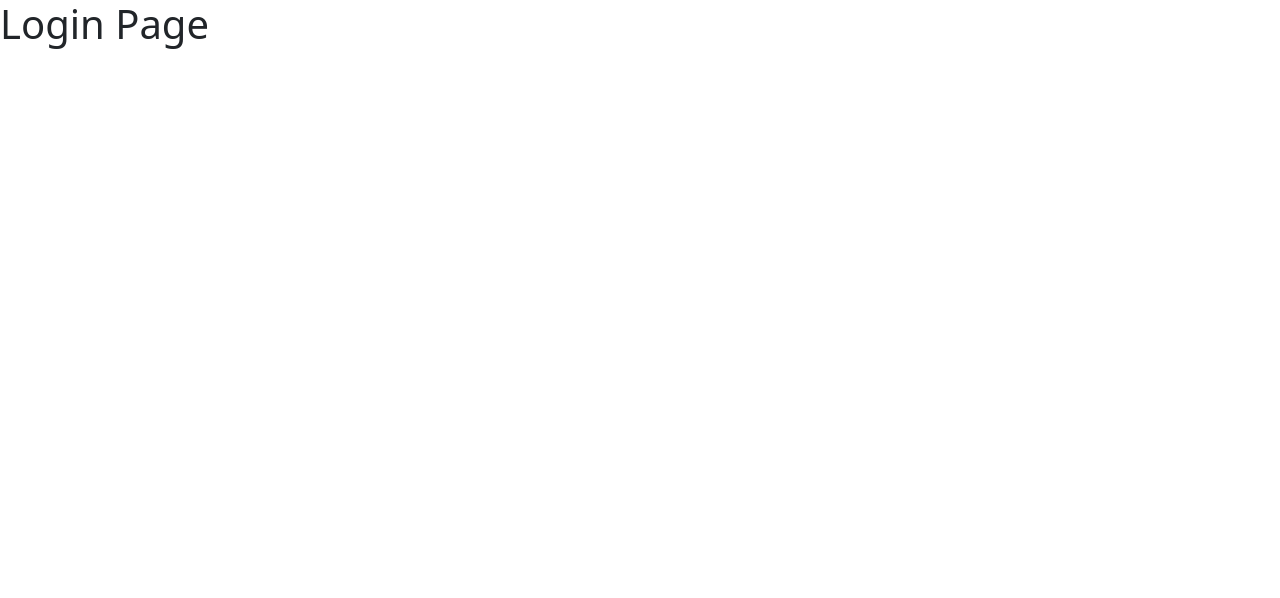
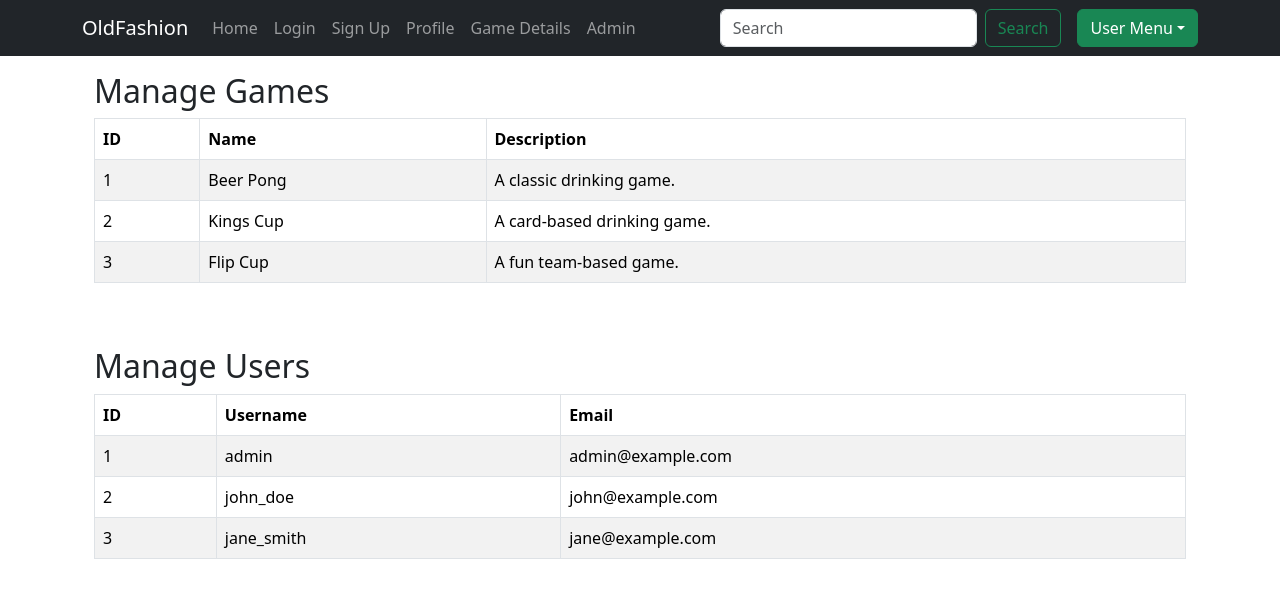
Before and after one commit to Stocks84/oldfashion2, a React (Create React App) app in the folder oldfashion/: page /admin in a window 1280 px wide. Shown: the top 598 px of the page. Built offline with nearby package versions, Linux system fonts and the light colour scheme.

Commit message:
Update AdminPage.js

```diff
--- a/oldfashion/src/pages/AdminPage.js
+++ b/oldfashion/src/pages/AdminPage.js
@@ -1,10 +1,59 @@
-import React from 'react';
+import React, { useEffect, useState } from 'react';
+import { Container, Row, Col } from 'react-bootstrap';
+import Layout from '../components/Layout';
+import AdminGameTable from '../components/AdminGameTable';
+import AdminUserTable from '../components/AdminUserTable';
+import { fetchAllGames, fetchAllUsers } from '../services/adminService';
 
 const AdminPage = () => {
+  const [games, setGames] = useState([]);
+  const [users, setUsers] = useState([]);
+  const [loading, setLoading] = useState(true);
+
+  useEffect(() => {
+    const loadAdminData = async () => {
+      try {
+        const gamesData = await fetchAllGames();
+        const usersData = await fetchAllUsers();
+        setGames(gamesData);
+        setUsers(usersData);
+      } catch (error) {
+        console.error('Failed to fetch admin data:', error);
+      } finally {
+        setLoading(false);
+      }
+    };
+
+    loadAdminData();
+  }, []);
+
+  if (loading) {
+    return (
+      <Layout>
+        <Container>
+          <p>Loading admin data...</p>
+        </Container>
+      </Layout>
+    );
+  }
+
   return (
-    <div>
-      <h1>Login Page</h1>
-    </div>
+    <Layout>
+      <Container>
+        <Row>
+          <Col xs={12}>
+            <h2>Manage Games</h2>
+            <AdminGameTable games={games} />
+          </Col>
+        </Row>
+        <Row className="mt-5">
+          <Col xs={12}>
+            <h2>Manage Users</h2>
+            <AdminUserTable users={users} />
+          </Col>
+        </Row>
+      </Container>
+    </Layout>
   );
 };
 
```
